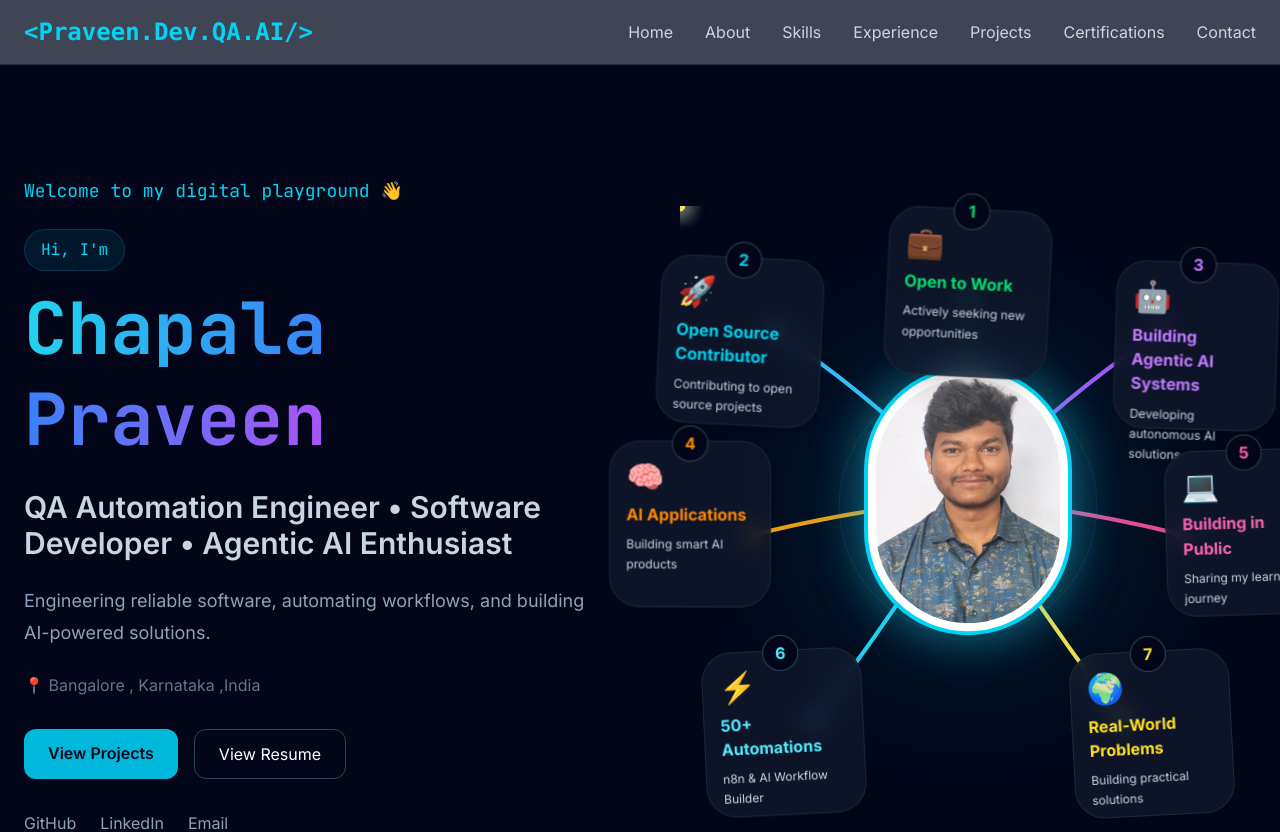
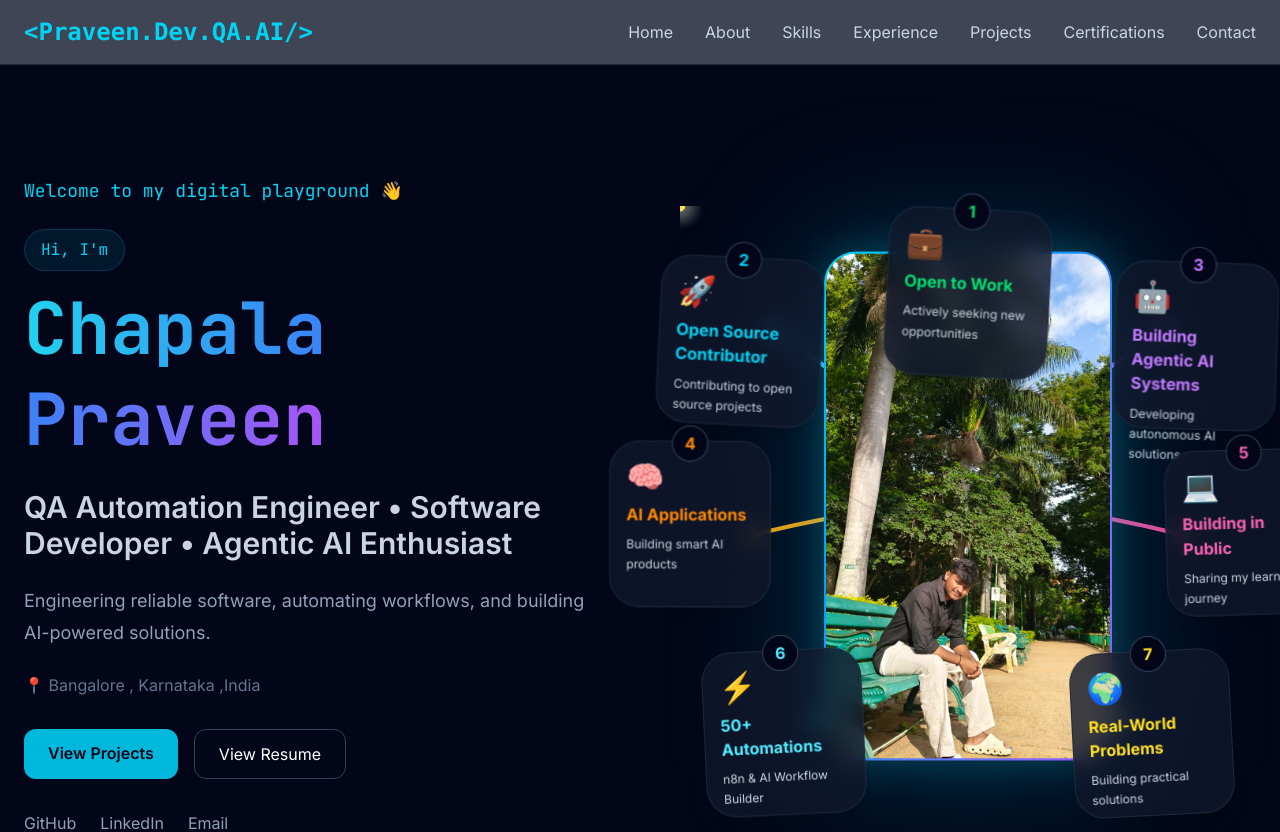
Before and after one commit to praveenchapala/Master-Portfolio, a React (Vite) app in the folder portfolio-app/: page / in a window 1280 px wide. Shown: the top 832 px of the page. Built offline with nearby package versions, Linux system fonts and the light colour scheme.

Commit message:
Changes hero section

```diff
--- a/portfolio-app/src/components/hero/HeroImage.jsx
+++ b/portfolio-app/src/components/hero/HeroImage.jsx
@@ -1,93 +1,72 @@
-import profileImg from "../../assets/images/Perfect_Passport_Size_Photo.jpeg";
+import profileImg from "../../assets/images/ProfileImage.jpeg";
 import { motion } from "framer-motion";
 
 function HeroImage() {
   return (
-    <div className="relative flex items-center justify-center">
-      {/* Outer Glow */}
+    <motion.div
+      initial={{
+        opacity: 0,
+        x: 40,
+      }}
+      animate={{
+        opacity: 1,
+        x: 0,
+      }}
+      transition={{
+        duration: 0.8,
+      }}
+      className="relative"
+    >
+      {/* Background Glow */}
       <div
         className="
           absolute
-          w-[320px]
-          h-[320px]
-          bg-cyan-500/15
-          blur-[100px]
-          rounded-full
-          animate-pulse
+          -inset-6
+          rounded-[40px]
+          bg-cyan-500/20
+          blur-3xl
         "
       />
 
-      {/* Ring 1 */}
-      <motion.div
+      {/* Gradient Border */}
+      <div
         className="
-          absolute
-          w-[250px]
-          h-[250px]
-          rounded-full
-          border
-          border-cyan-400/20
+          rounded-[32px]
+          p-[2px]
+          bg-gradient-to-br
+          from-cyan-400
+          via-blue-500
+          to-purple-500
+          shadow-[0_0_40px_rgba(34,211,238,0.25)]
         "
-        animate={{
-          scale: [1, 1.08, 1],
-          opacity: [0.3, 0.7, 0.3],
-        }}
-        transition={{
-          duration: 4,
-          repeat: Infinity,
-          ease: "easeInOut",
-        }}
-      />
-
-      {/* Ring 2 */}
-      <motion.div
-        className="
-          absolute
-          w-[290px]
-          h-[290px]
-          rounded-full
-          border
-          border-cyan-500/10
-        "
-        animate={{
-          scale: [1.05, 1.15, 1.05],
-          opacity: [0.2, 0.5, 0.2],
-        }}
-        transition={{
-          duration: 5,
-          repeat: Infinity,
-          ease: "easeInOut",
-        }}
-      />
-
-      {/* Floating Profile */}
-      <motion.div
-        className="relative z-20"
-        animate={{
-          y: [0, -12, 0],
-        }}
-        transition={{
-          duration: 4,
-          repeat: Infinity,
-          ease: "easeInOut",
-        }}
       >
-        <img
+        {/* Image */}
+        <motion.img
           src={profileImg}
           alt="Praveen"
+          animate={{
+            y: [0, -10, 0],
+          }}
+          transition={{
+            duration: 5,
+            repeat: Infinity,
+          }}
           className="
-            w-40 h-40 md:w-52 md:h-52
-            rounded-full
+            w-[320px]
+            h-[420px]
+
+            md:w-[380px]
+            md:h-[500px]
+
+            rounded-[30px]
             object-cover
-            object-top
-            bg-white
-            p-2
-            border-4
-            border-cyan-400
-            shadow-[0_0_50px_rgba(34,211,238,0.55)]
+            object-center
+
+            bg-slate-900
           "
         />
-      </motion.div>
-    </div>
+      </div>
+    </motion.div>
   );
 }
 
```
Also changed, not shown: portfolio-app/src/assets/images/Perfect_Passport_Size_Photo.jpeg (deleted), portfolio-app/src/assets/images/ProfileImage.jpeg (added).
